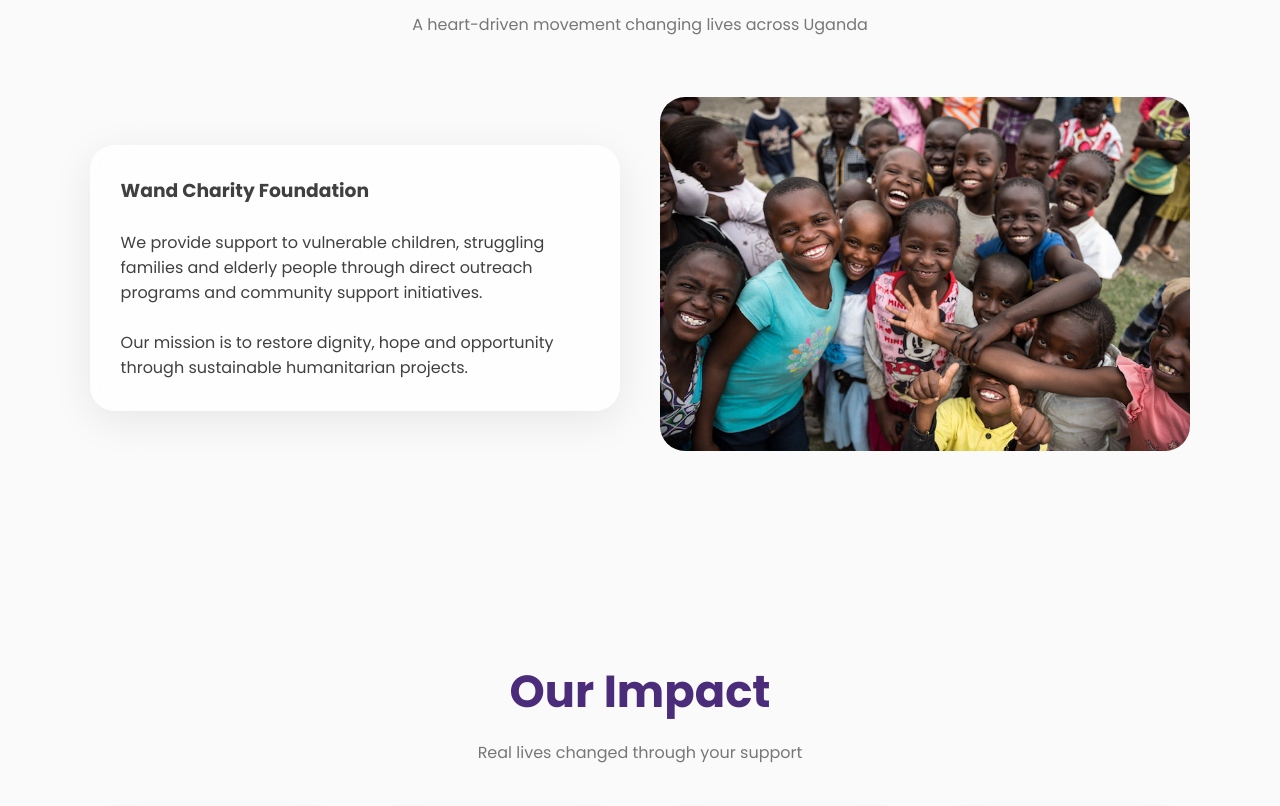
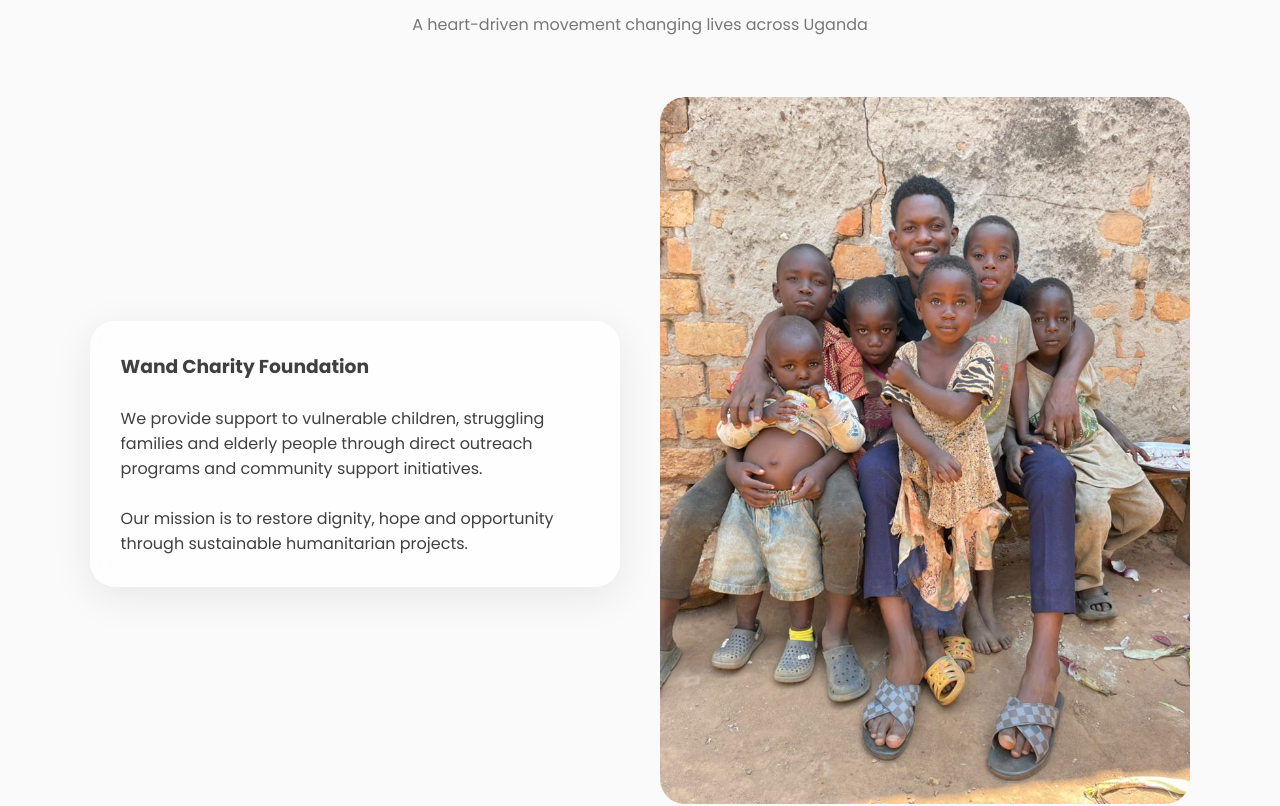
Before and after one commit to hulkmane73/Wand-charity-foundation-, a plain HTML site: page index.html in a window 1280 px wide. Shown: the part 970-1776 px from the top of the page. Drawn offline with Linux system fonts and the light colour scheme.

Commit message:
Update index.html

```diff
--- a/index.html
+++ b/index.html
@@ -640,7 +640,7 @@ Our mission is to restore dignity, hope and opportunity through sustainable huma
 </div>
 
 <div class="about-image">
-<img src="images/ph_38394_146892.jpg" alt="Children supported by Wand Charity Foundation">
+<img src="images/WhatsApp Image 2026-05-15 at 4.03.30 PM.jpeg" alt="Children supported by Wand Charity Foundation">
 </div>
 
 </div>
```
